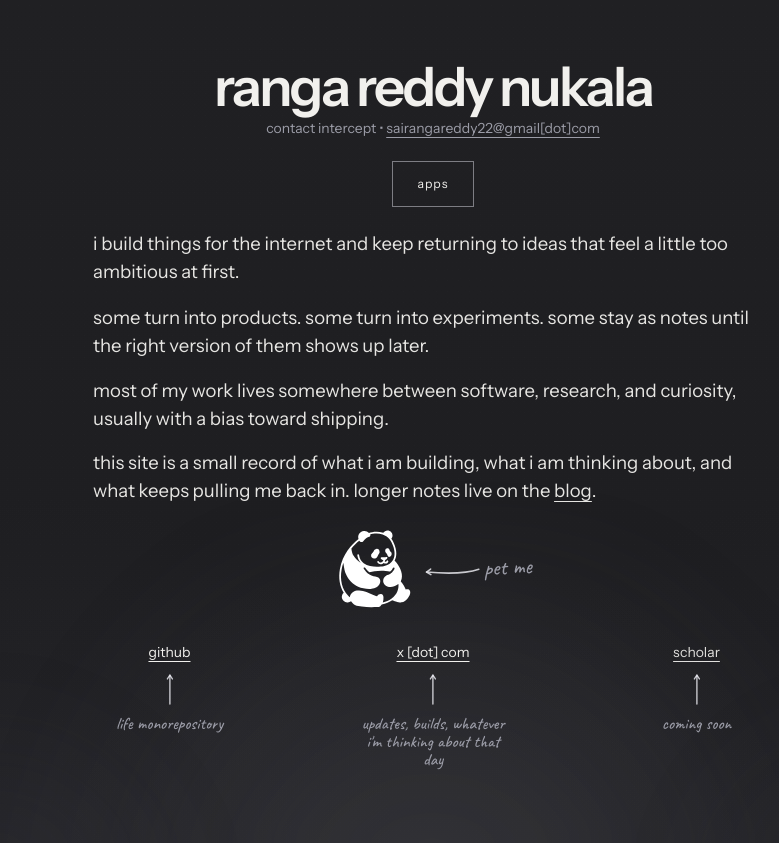
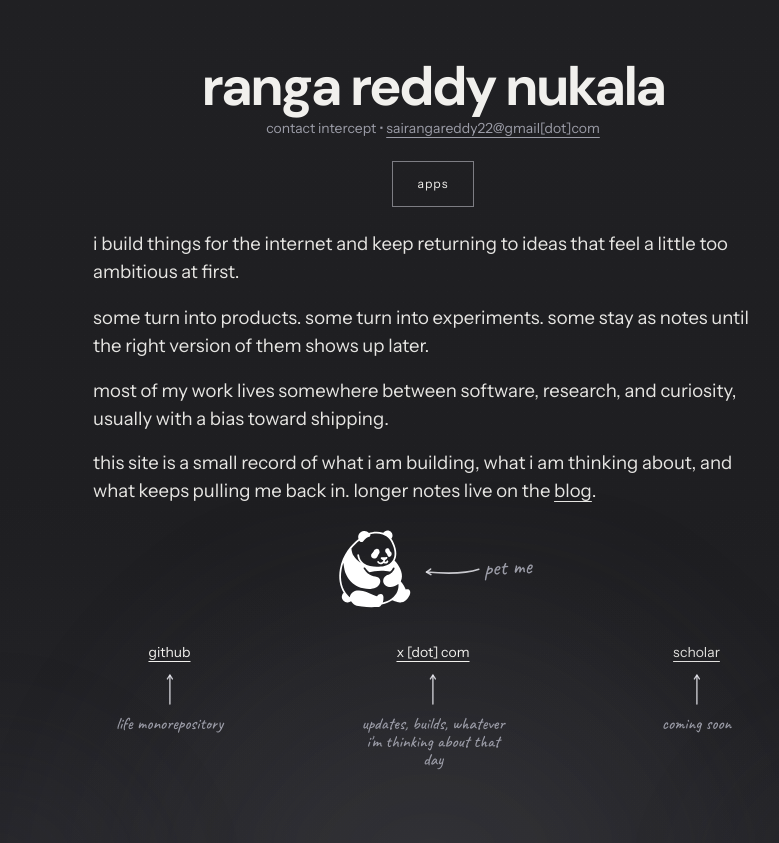
Before and after one commit to irangareddy/irangareddy.in, a React (Vite) app: page / in a window 1280 px wide. Shown: the whole page, without its empty margins (207-986 px from the left). Built offline with nearby package versions, Linux system fonts and the light colour scheme.

Commit message:
update hero typography

```diff
--- a/src/index.css
+++ b/src/index.css
@@ -1,4 +1,4 @@
-@import url('https://fonts.googleapis.com/css2?family=Caveat:wght@500&family=Cormorant+Garamond:wght@500;600;700&family=Instrument+Sans:wght@400;500;600&display=swap');
+@import url('https://fonts.googleapis.com/css2?family=Caveat:wght@500&family=DM+Sans:wght@500;700&family=Instrument+Sans:wght@400;500;600&display=swap');
 
 :root {
   --bg: #1f1f22;
@@ -7,7 +7,7 @@
   --line: rgba(202, 203, 212, 0.55);
   --line-soft: rgba(202, 203, 212, 0.28);
   --shadow: 0 30px 90px rgba(0, 0, 0, 0.34);
-  --display: 'Instrument Sans', 'Segoe UI', sans-serif;
+  --display: 'DM Sans', 'Segoe UI', sans-serif;
   --body: 'Instrument Sans', 'Segoe UI', sans-serif;
   --hand: 'Caveat', cursive;
   color: var(--text);
```
